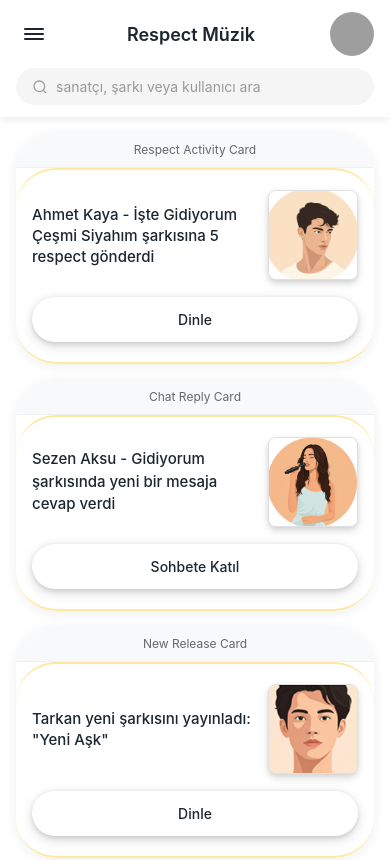
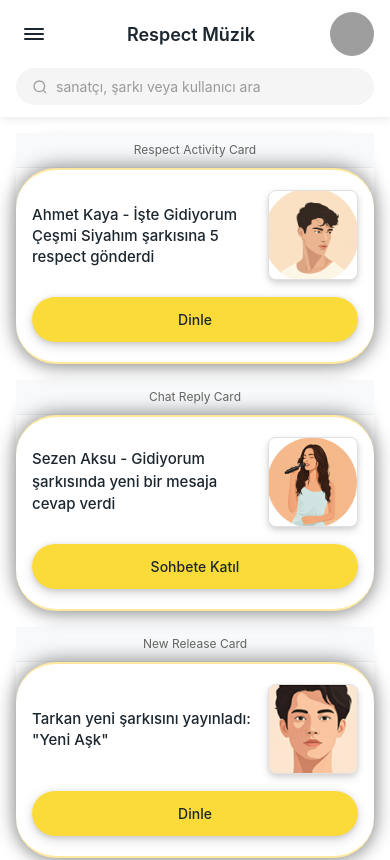
Before and after one commit to semaeryilmaz99/respect-ui-option2-mobile_web, a React (Vite) app: page / in a window 390 px wide. Shown: the top 860 px of the page. Built offline with nearby package versions, Linux system fonts and the light colour scheme; grey boxes are pictures that could not be loaded.

Commit message:
mobile feed done

```diff
--- a/src/App.css
+++ b/src/App.css
@@ -151,7 +151,6 @@
 .feed-card {
   background-color: #ffffff;
   border-radius: 40px;
-  overflow: hidden;
   box-shadow: 0 2px 12px rgba(27, 38, 46, 0.08);
 }
 
@@ -175,6 +174,12 @@
   border-top: 2px solid #ffe8a0;
   border-bottom: 2px solid #ffe8a0;
   border-radius: 40px;
+  box-shadow:
+    0 8px 16px rgba(0, 0, 0, 0.1),
+    0 -8px 16px rgba(0, 0, 0, 0.1),
+    8px 0 16px rgba(0, 0, 0, 0.1),
+    -8px 0 16px rgba(0, 0, 0, 0.1),
+    0 0 24px rgba(0, 0, 0, 0.15);
 }
 
 .card-top {
@@ -217,7 +222,7 @@
   width: 100%;
   padding: 12px 16px;
   border: none;
-  background-color: #ffffff;
+  background-color: #fbdb3a;
   color: #1b262e;
   font-size: 14px;
   font-weight: 500;
@@ -229,12 +234,12 @@
 }
 
 .card-button:hover {
-  background-color: #f8f9fa;
+  background-color: #ffecc7;
   box-shadow: 0 6px 16px rgba(0, 0, 0, 0.2), 0 3px 6px rgba(0, 0, 0, 0.15);
 }
 
 .card-button:active {
-  background-color: #f0f0f0;
+  background-color: #ffe487;
   box-shadow: 0 2px 8px rgba(0, 0, 0, 0.15), 0 1px 3px rgba(0, 0, 0, 0.1);
 }
 
@@ -254,7 +259,12 @@
   .card-content {
     padding: 16px 12px;
     min-height: 95px;
-    box-shadow: 0 6px 20px rgba(0, 0, 0, 0.2), 0 2px 6px rgba(0, 0, 0, 0.15);
+    box-shadow:
+      0 6px 12px rgba(0, 0, 0, 0.25),
+      0 -6px 12px rgba(0, 0, 0, 0.25),
+      6px 0 12px rgba(0, 0, 0, 0.25),
+      -6px 0 12px rgba(0, 0, 0, 0.25),
+      0 0 18px rgba(0, 0, 0, 0.18);
   }
 
   .card-title {
```
